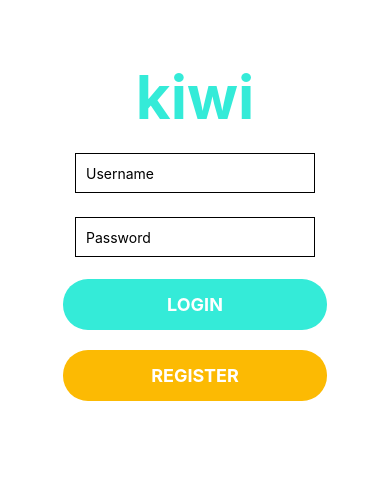
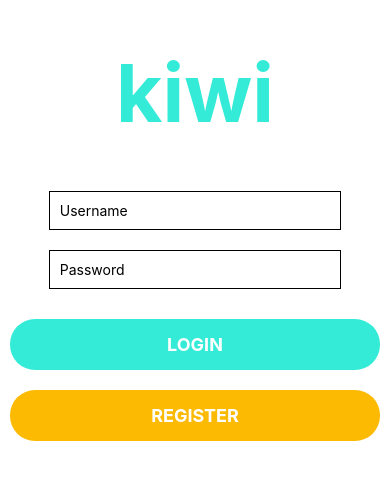
Before and after one commit to torigardner/Kiwi, a React Native app: screen / in a window 390 px wide. Shown: the part 190-670 px from the top of the page. Built offline with nearby package versions, Linux system fonts and the light colour scheme.

Commit message:
Added basic navigation to home and cage cam pages

```diff
--- a/App.js
+++ b/App.js
@@ -1,7 +1,9 @@
 import React from "react";
 import { useState } from "react";
 import { StyleSheet, Text, View } from "react-native";
+import { NavigationContainer } from "@react-navigation/native";
 import Login from "./screens/LoginScreen";
+import Navigator from "./navigation/KiwiNavigator";
 
 export default function App() {
   const [isLoggedIn, setIsLoggedIn] = useState(false);
@@ -12,9 +14,9 @@ export default function App() {
 
   if (isLoggedIn) {
     return (
-      <View style={styles.container}>
-        <Text>LOGGEDIN</Text>
-      </View>
+      <NavigationContainer>
+        <Navigator />
+      </NavigationContainer>
     );
   } else {
     return (
--- /dev/null
+++ b/navigation/KiwiNavigator.js
@@ -0,0 +1,33 @@
+import React from "react";
+import { useState } from "react";
+import { createBottomTabNavigator } from "@react-navigation/bottom-tabs";
+import HomeScreen from "../screens/HomeScreen";
+import CageCamScreen from "../screens/CageCamScreen";
+import { MaterialCommunityIcons } from "@expo/vector-icons";
+
+export default function Navigator() {
+  const Tab = createBottomTabNavigator();
+
+  return (
+    <Tab.Navigator>
+      <Tab.Screen
+        name="Home"
+        component={HomeScreen}
+        options={{
+          tabBarIcon: ({ color, size }) => (
+            <MaterialCommunityIcons name="home" color={color} size={size} />
+          ),
+        }}
+      />
+      <Tab.Screen
+        name="CageCam"
+        component={CageCamScreen}
+        options={{
+          tabBarIcon: ({ color, size }) => (
+            <MaterialCommunityIcons name="camera" color={color} size={size} />
+          ),
+        }}
+      />
+    </Tab.Navigator>
+  );
+}
--- a/screens/LoginScreen.js
+++ b/screens/LoginScreen.js
@@ -31,31 +31,39 @@ export default function Login(props) {
         style={styles.input}
         placeholder="Password"
         onChangeText={setPassword}
+        secureTextEntry
       />
-      <KiwiButton title="login" onPress={handleSubmit} />
-      <KiwiButton title="register" color="secondary" />
+      <View style={styles.buttonsContainer}>
+        <KiwiButton title="login" onPress={handleSubmit} />
+        <KiwiButton title="register" color="secondary" />
+      </View>
     </View>
   );
 }
 
 const styles = StyleSheet.create({
+  buttonsContainer: {
+    padding: 10,
+    width: "100%",
+  },
   input: {
-    height: 40,
-    margin: 12,
+    margin: 10,
     borderWidth: 1,
     padding: 10,
+    width: "75%",
   },
   container: {
     flex: 1,
+    width: "100%",
     backgroundColor: colors.white,
     alignItems: "center",
     justifyContent: "center",
   },
   title: {
-    fontSize: 60,
+    fontSize: 80,
     textAlign: "center",
     fontWeight: "bold",
     color: colors.primary,
-    marginVertical: 8,
+    marginVertical: 40,
   },
 });
```
Also changed, not shown: navigation/navigation.js (deleted, +0 -19 lines).
